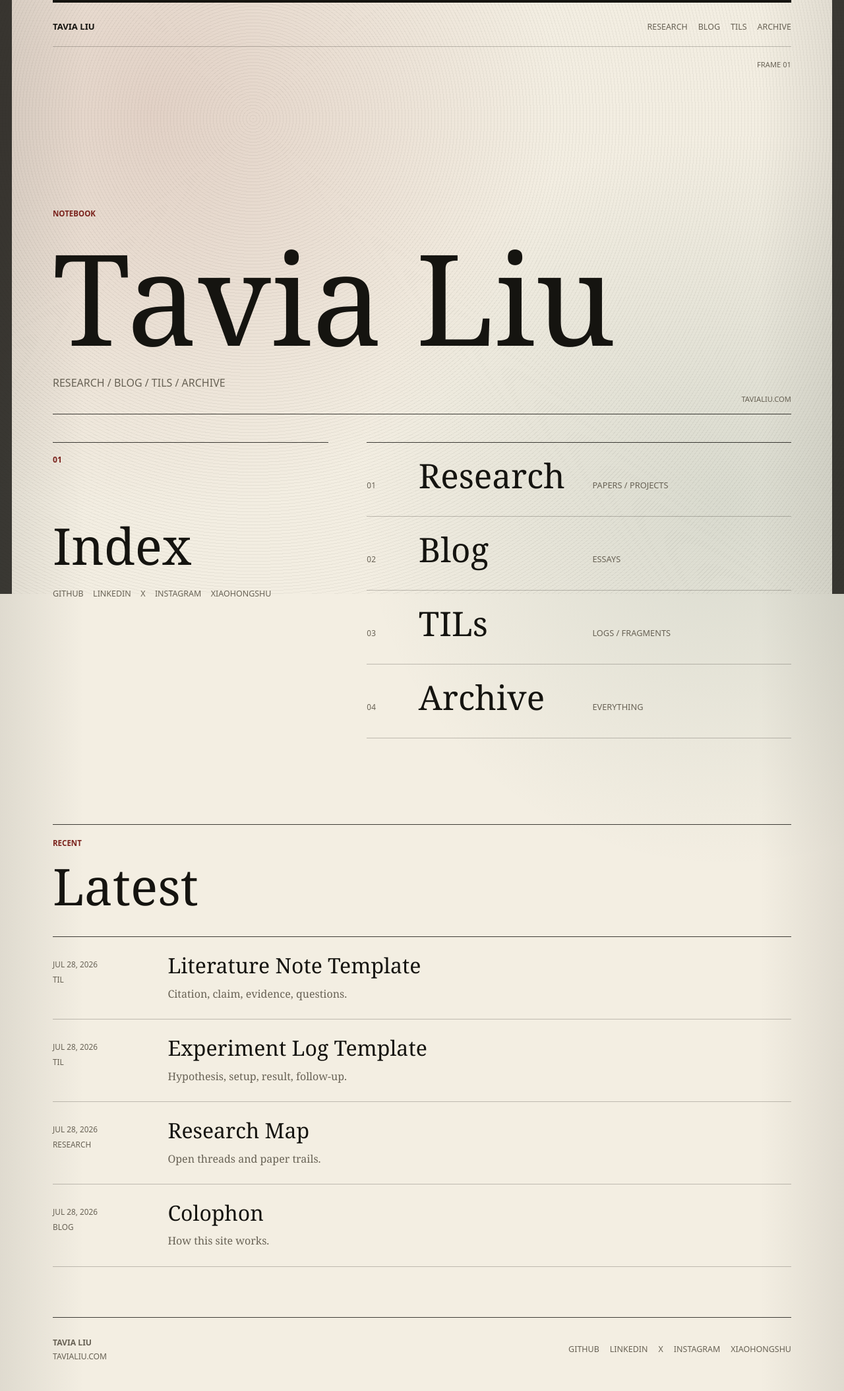
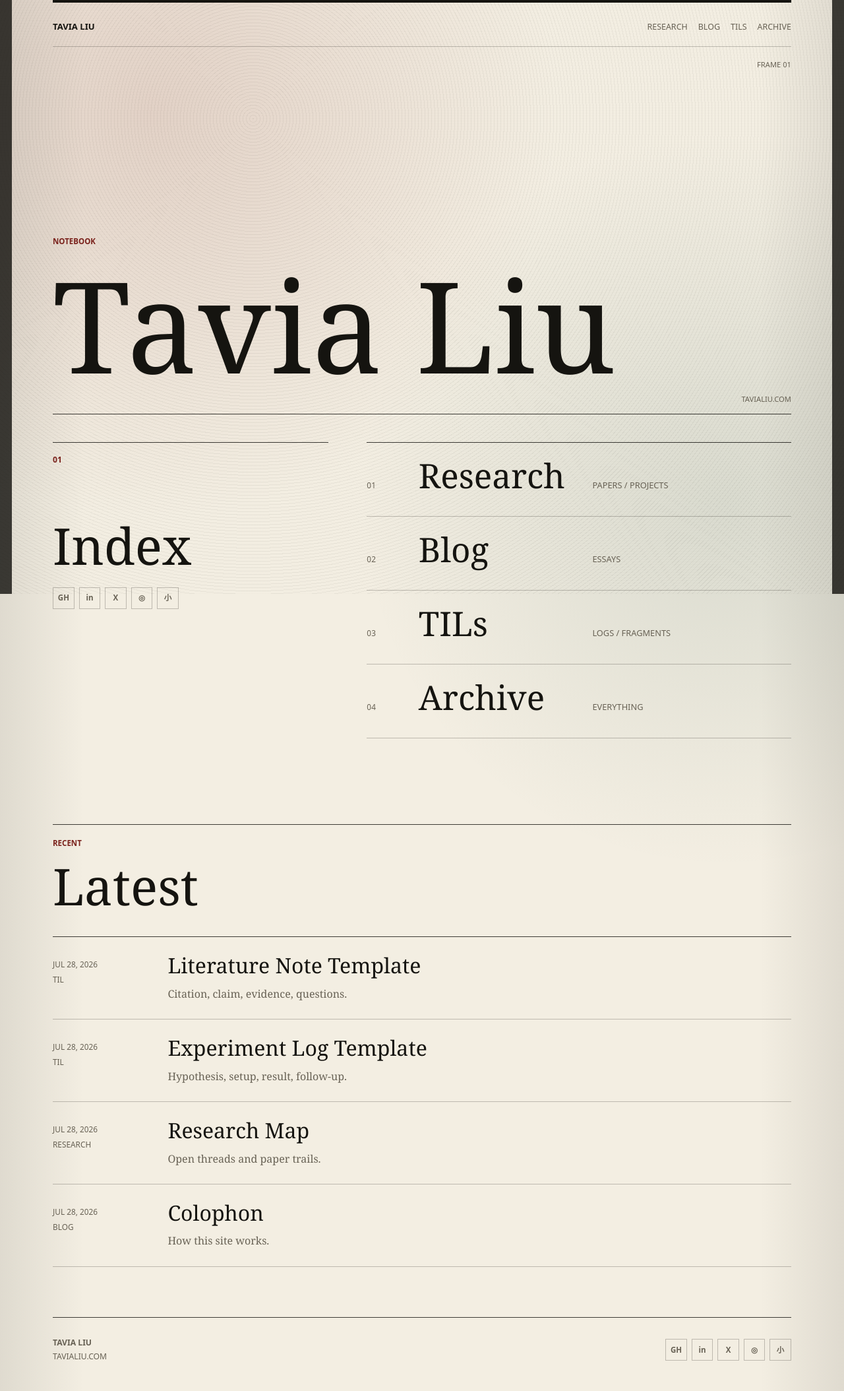
Before and after one commit to tavia-liu/tavia-liu.github.io, a Jekyll site: the page built from index.html, in a window 1280 px wide. Shown: the whole page at 66% size. Built offline with Jekyll 4.4.1, drawn with Linux system fonts in a browser that asks for light colours.

Commit message:
Use social icons and simplify hero

```diff
--- /dev/null
+++ b/_includes/social-icons.html
@@ -0,0 +1,5 @@
+<a class="social-icon" href="{{ site.author.links.github }}" aria-label="GitHub" title="GitHub">GH</a>
+<a class="social-icon" href="{{ site.author.links.linkedin }}" aria-label="LinkedIn" title="LinkedIn">in</a>
+<a class="social-icon" href="{{ site.author.links.x }}" aria-label="X" title="X">X</a>
+<a class="social-icon" href="{{ site.author.links.instagram }}" aria-label="Instagram" title="Instagram">◎</a>
+<a class="social-icon" href="{{ site.author.links.xiaohongshu }}" aria-label="Xiaohongshu" title="Xiaohongshu">小</a>
--- a/_layouts/default.html
+++ b/_layouts/default.html
@@ -29,11 +29,7 @@
         <span>tavialiu.com</span>
       </div>
       <nav class="social-links" aria-label="Social links">
-        <a href="{{ site.author.links.github }}">GitHub</a>
-        <a href="{{ site.author.links.linkedin }}">LinkedIn</a>
-        <a href="{{ site.author.links.x }}">X</a>
-        <a href="{{ site.author.links.instagram }}">Instagram</a>
-        <a href="{{ site.author.links.xiaohongshu }}">Xiaohongshu</a>
+        {% include social-icons.html %}
       </nav>
     </footer>
     <script src="{{ '/assets/js/site.js' | relative_url }}" defer></script>
--- a/assets/css/main.css
+++ b/assets/css/main.css
@@ -122,16 +122,18 @@ a:hover {
   text-transform: uppercase;
 }
 
-.site-nav a,
-.social-links a {
+.site-nav a {
   color: var(--muted);
   text-decoration: none;
 }
 
 .site-nav a:hover,
-.site-nav a[aria-current="page"],
-.social-links a:hover {
+.site-nav a[aria-current="page"] {
   color: var(--ink);
+}
+
+.social-links {
+  gap: 0.42rem;
 }
 
 .hero {
@@ -236,21 +238,34 @@ h3 {
 .home-social {
   display: flex;
   flex-wrap: wrap;
-  gap: 0.55rem 0.9rem;
+  gap: 0.42rem;
   margin-top: 1.4rem;
   font-family: ui-sans-serif, system-ui, -apple-system, BlinkMacSystemFont, "Segoe UI", sans-serif;
   font-size: 0.78rem;
   text-transform: uppercase;
 }
 
-.home-social a {
+.social-icon {
+  display: inline-grid;
+  width: 2.05rem;
+  height: 2.05rem;
+  place-items: center;
+  border: 1px solid var(--line);
   color: var(--muted);
+  font-family: ui-sans-serif, system-ui, -apple-system, BlinkMacSystemFont, "Segoe UI", sans-serif;
+  font-size: 0.72rem;
+  font-weight: 700;
+  line-height: 1;
   text-decoration: none;
+  text-transform: none;
+  transition: border-color 160ms ease, color 160ms ease, transform 160ms ease;
 }
 
-.home-social a:hover {
+.social-icon:hover,
+.social-icon:focus-visible {
+  border-color: var(--heavy-line);
   color: var(--ink);
-  text-decoration: underline;
+  transform: translateY(-1px);
 }
 
 .section-links {
--- a/index.html
+++ b/index.html
@@ -6,7 +6,6 @@ description: Tavia Liu's notebook.
 <section class="hero">
   <p class="eyebrow">Notebook</p>
   <h1>Tavia Liu</h1>
-  <p class="lede">Research / Blog / TILs / Archive</p>
 </section>
 
 <section class="home-grid" aria-label="Site sections">
@@ -14,11 +13,7 @@ description: Tavia Liu's notebook.
     <p class="index-number">01</p>
     <h2>Index</h2>
     <nav class="home-social" aria-label="Profile links">
-      <a href="{{ site.author.links.github }}">GitHub</a>
-      <a href="{{ site.author.links.linkedin }}">LinkedIn</a>
-      <a href="{{ site.author.links.x }}">X</a>
-      <a href="{{ site.author.links.instagram }}">Instagram</a>
-      <a href="{{ site.author.links.xiaohongshu }}">Xiaohongshu</a>
+      {% include social-icons.html %}
     </nav>
   </div>
 
```
